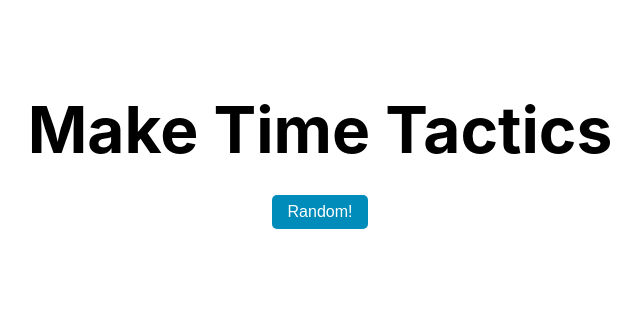
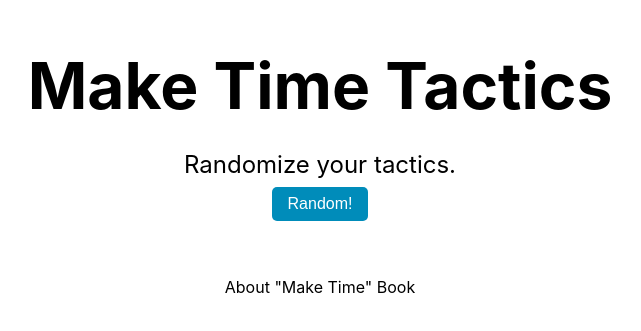
Before and after one commit to narze/make-time-tactics, a Next.js app: page / in a window 1280 px wide. Shown: the part 219-550 px from the top of the page, without its empty margins (320-961 px from the left). Built offline with nearby package versions, Linux system fonts and the light colour scheme.

Commit message:
:sparkles: Add link to book

```diff
--- a/pages/index.js
+++ b/pages/index.js
@@ -32,6 +32,8 @@
         </h1>
 
         <p className={styles.description}>
+          Randomize your tactics.
+          <br />
           <button className={styles.button} onClick={randomTactics}>Random!</button>
         </p>
 
@@ -60,31 +62,10 @@
             </div>
           }
         </div>
-  {/*
-        <div className={styles.grid}>
-          <a href="https://nextjs.org/docs" className={styles.card}>
-            <h3>Documentation &rarr;</h3>
-            <p>Find in-depth information about Next.js features and API.</p>
-          </a>
 
-          <a href="https://nextjs.org/learn" className={styles.card}>
-            <h3>Learn &rarr;</h3>
-            <p>Learn about Next.js in an interactive course with quizzes!</p>
-          </a>
-
-          <a
-            href="https://github.com/vercel/next.js/tree/master/examples"
-            className={styles.card}
-          >
-            <h3>Examples &rarr;</h3>
-            <p>Discover and deploy boilerplate example Next.js projects.</p>
-          </a>
-
-          <a href="https://vercel.com/import/nextjs" className={styles.card}>
-            <h3>Deploy &rarr;</h3>
-            <p>Instantly deploy your Next.js site to a public URL with Vercel.</p>
-          </a>
-        </div> */}
+        <p>
+          <a href="https://maketimebook.com">About "Make Time" Book</a>
+        </p>
       </main>
     </div>
   )
--- a/pages/index.module.css
+++ b/pages/index.module.css
@@ -40,7 +40,7 @@
   justify-content: center;
   flex-wrap: wrap;
 
-  max-width: 100%;
+  max-width: 1080px;
   margin-top: 1rem;
 }
 
```
Also changed, not shown: 2 other files (tests, documents, lock files or other folders).
